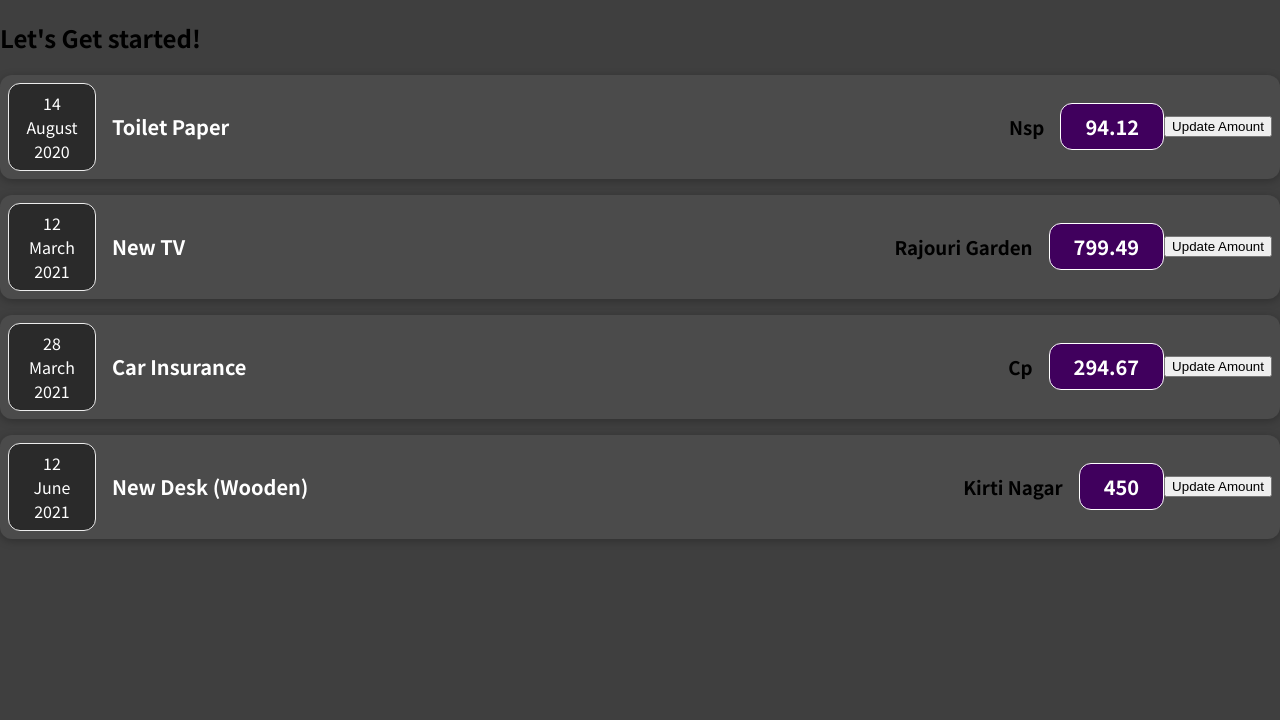
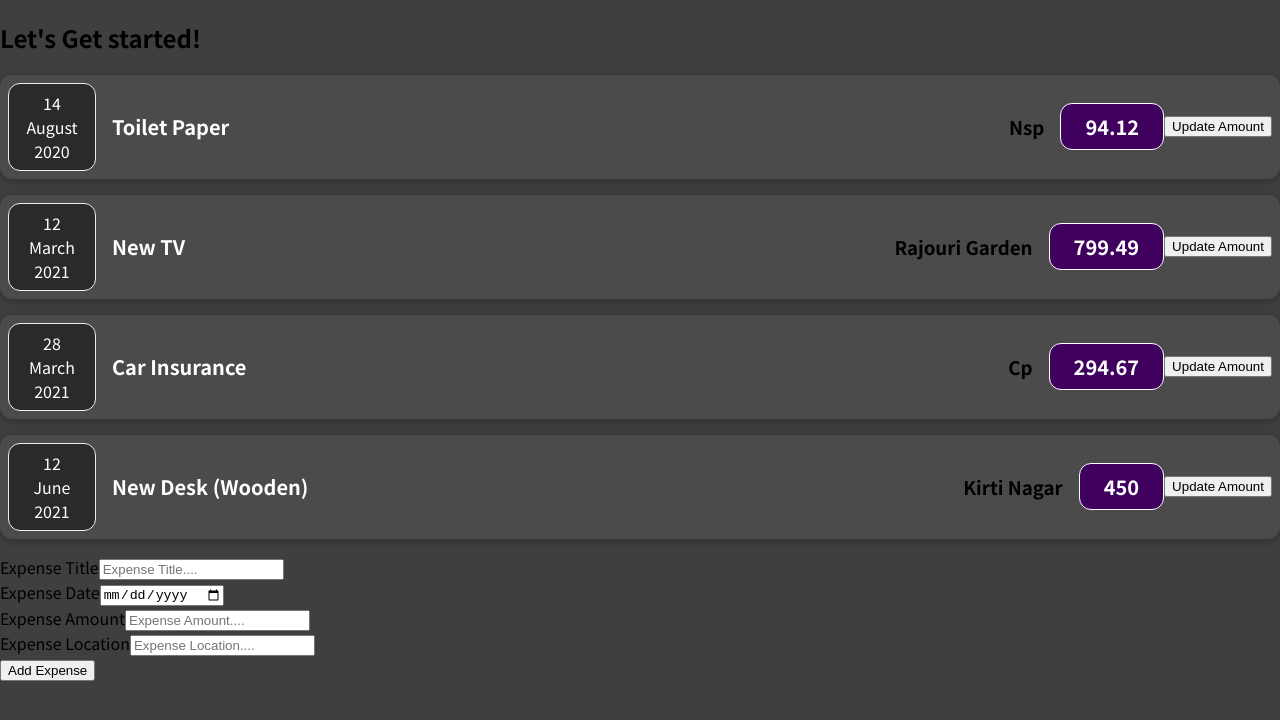
Before and after one commit to nagiarjun05/React-App-Guide, a React (Create React App) app: page / in a window 1280 px wide. Shown: the top 720 px of the page. Built offline with nearby package versions, Linux system fonts and the light colour scheme.

Commit message:
Expense Form added

```diff
--- a/src/App.js
+++ b/src/App.js
@@ -1,5 +1,5 @@
 import ExpenseItem from "./components/Expenses/ExpenseItem";
-
+import ExpenseForm from "./components/Expenses/ExpenseForm";
 function App() {
   const expenses = [
     { id: 'e1', title: 'Toilet Paper', amount: 94.12, date: new Date(2020, 7, 14), location:'Nsp'},
@@ -19,6 +19,7 @@
         location={i.location}
         ></ExpenseItem>
       })}
+      <ExpenseForm></ExpenseForm>
     </div>
   );
 }
--- /dev/null
+++ b/src/components/Expenses/ExpenseForm.js
@@ -0,0 +1,39 @@
+import React from "react";
+
+
+const ExpenseForm = () =>{
+    const titleChangeHandler=(e)=>{
+        e.preventDefault()
+        console.log(e.target.value)
+    }
+    const amountChangeHandler=(e)=>{
+        e.preventDefault()
+        console.log(e.target.value)}
+    const dateChangeHandler=(e)=>{
+        e.preventDefault()
+        console.log(e.target.value)}
+    const locationChangeHandler=(e)=>{
+        e.preventDefault()
+        console.log(e.target.value)}
+    const clickHandler=()=>{}
+    return (<div>
+        <form>
+            <label for='title'>Expense Title</label>
+            <input type="text" onChange={titleChangeHandler} id="title" placeholder="Expense Title...."></input>
+            <br></br>
+            <label for='date'>Expense Date</label>
+            <input type="date" onChange={amountChangeHandler} id="date"></input>
+            <br></br>
+            <label for='amount'>Expense Amount</label>
+            <input type="text" onChange={dateChangeHandler} id="amount" placeholder="Expense Amount...."></input>
+            <br></br>
+            <label for='location'>Expense Location</label>
+            <input type="text" onChange={locationChangeHandler} id="location" placeholder="Expense Location...."></input>
+            <br></br>
+            <button type="submit" onClick={clickHandler}>Add Expense</button>
+        </form>
+    </div>
+    )
+}
+
+export default ExpenseForm;
```
